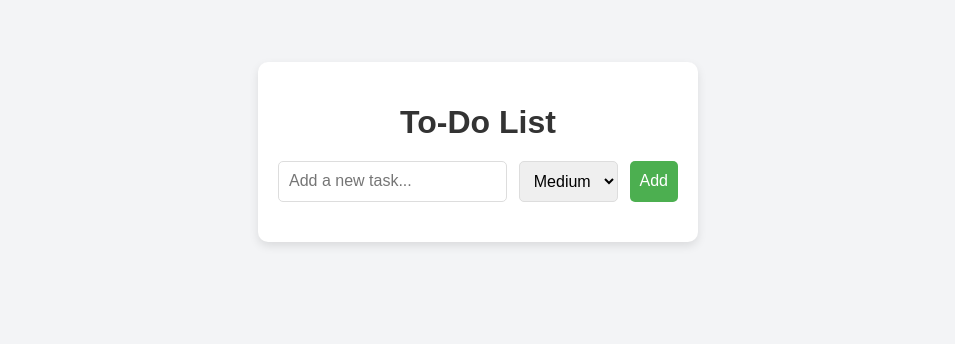
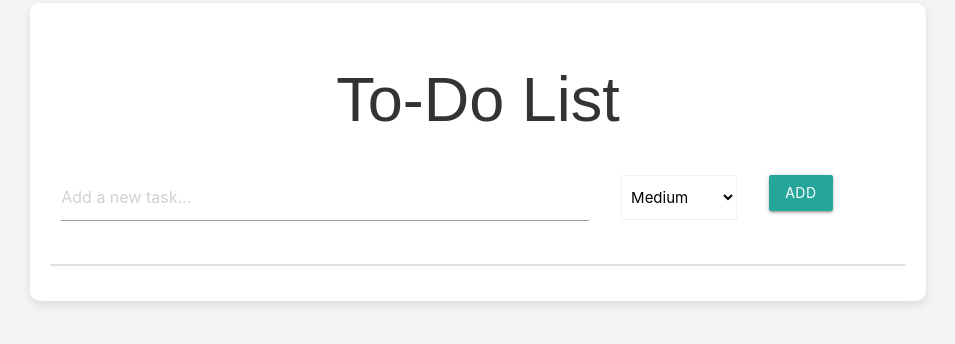
Before and after one commit to zakariaeVIP/to-do-liste, a plain HTML site: page index.html in a window 1280 px wide. Shown: the part 248-592 px from the top of the page, without its empty margins (162-1117 px from the left). Drawn offline with nearby package versions, Linux system fonts and the light colour scheme.

Commit message:
Update index.html

```diff
--- a/index.html
+++ b/index.html
@@ -5,21 +5,29 @@
   <meta name="viewport" content="width=device-width, initial-scale=1.0">
   <title>Enhanced To-Do List</title>
   <link rel="stylesheet" href="styles.css">
+  <link rel="stylesheet" href="https://cdnjs.cloudflare.com/ajax/libs/materialize/1.0.0/css/materialize.min.css">
 </head>
 <body>
   <div class="container">
-    <h1>To-Do List</h1>
-    <form id="task-form">
-      <input type="text" id="task-input" placeholder="Add a new task..." required>
-      <select id="priority-select">
-        <option value="High">High</option>
-        <option value="Medium" selected>Medium</option>
-        <option value="Low">Low</option>
-      </select>
-      <button type="submit">Add</button>
+    <h1 class="center-align">To-Do List</h1>
+    <form id="task-form" class="row">
+      <div class="input-field col s8">
+        <input type="text" id="task-input" placeholder="Add a new task..." required>
+      </div>
+      <div class="input-field col s2">
+        <select id="priority-select" class="browser-default">
+          <option value="High">High</option>
+          <option value="Medium" selected>Medium</option>
+          <option value="Low">Low</option>
+        </select>
+      </div>
+      <div class="input-field col s2">
+        <button type="submit" class="btn waves-effect waves-light">Add</button>
+      </div>
     </form>
-    <ul id="task-list"></ul>
+    <ul id="task-list" class="collection"></ul>
   </div>
+  <script src="https://cdnjs.cloudflare.com/ajax/libs/materialize/1.0.0/js/materialize.min.js"></script>
   <script src="script.js"></script>
 </body>
 </html>
```
